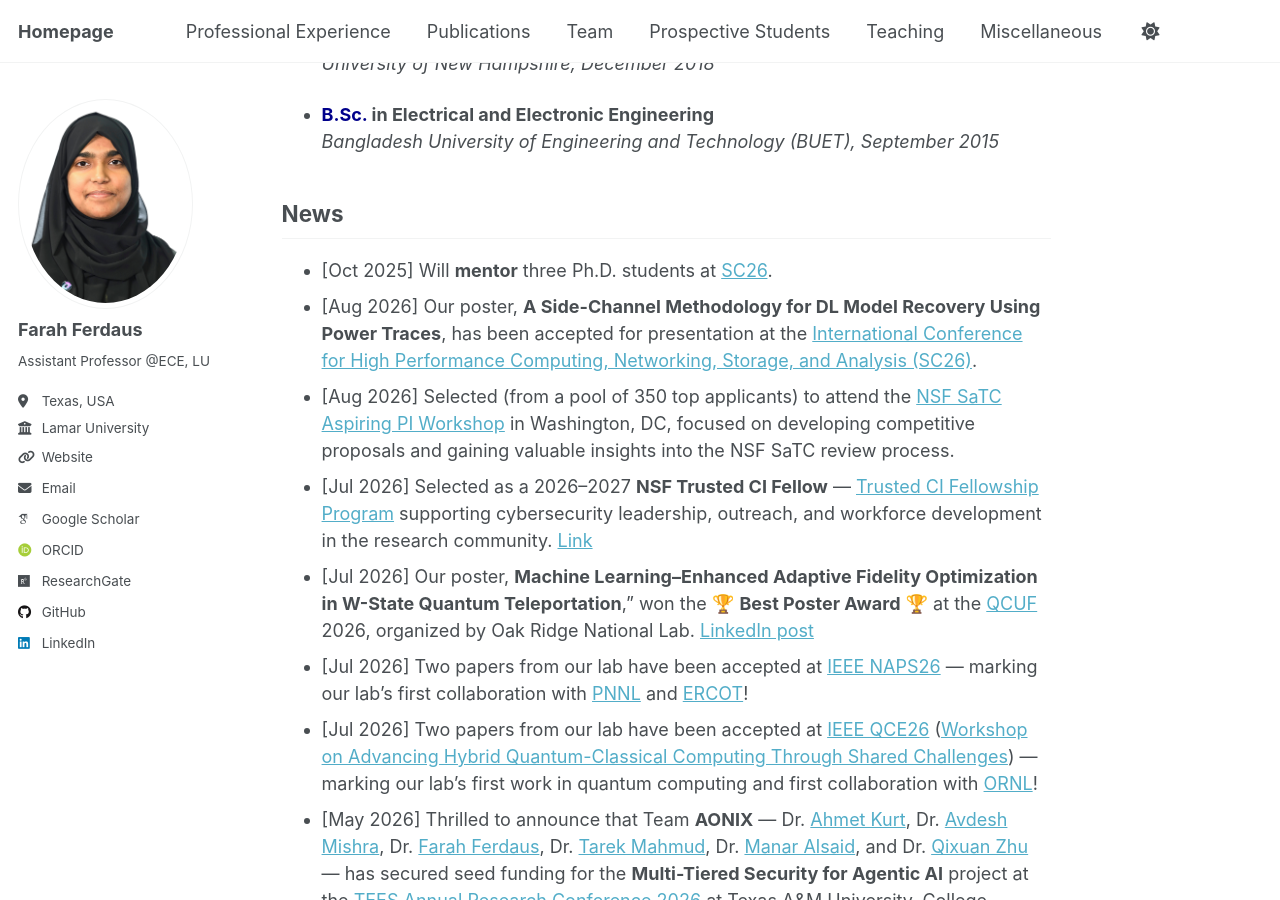
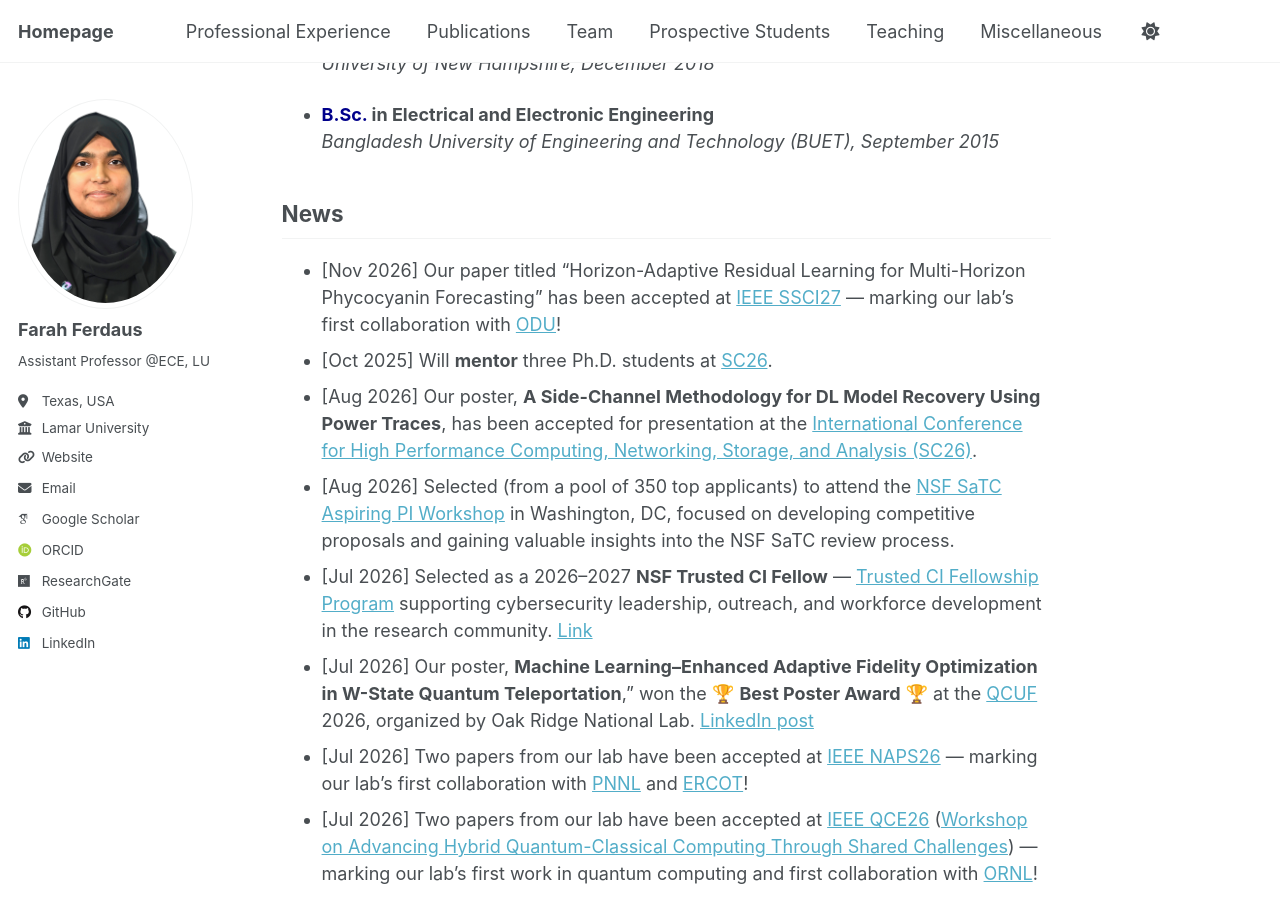
Before and after one commit to fferdaus/fferdaus.github.io, a Jekyll site: the page built from _pages/about.md, in a window 1280 px wide and 900 px high, scrolled down 861 px. Built offline with Jekyll 4.4.1, drawn with Linux system fonts in a browser that asks for light colours; emoji names are drawn with the system emoji font; some web fonts are replaced.

Commit message:
Update about.md

```diff
--- a/_pages/about.md
+++ b/_pages/about.md
@@ -61,6 +61,7 @@ I have published numerous scientific articles, including journal articles, confe
 <br> [Poster – Rayhan](https://lamar0-my.sharepoint.com/:b:/g/personal/fferdaus_lamar_edu/IQDJAmfeKdWtRoJOF0tiFMUCAV5S6lzGjz5sl6GAh_drQu0?e=ODjbzc) \| [Poster – Taher](https://lamar0-my.sharepoint.com/:b:/g/personal/fferdaus_lamar_edu/IQDaqvUznGsSSbnXCy_U9GppAXAiHoaEPJ6QIkLvs-92vq0?e=bWgcDz)
 -->
 ## News
+- [Nov 2026] Our paper titled "Horizon-Adaptive Residual Learning for Multi-Horizon Phycocyanin Forecasting" has been accepted at [IEEE SSCI27](https://attend.ieee.org/ssci-2027/) — marking our lab's first collaboration with [ODU](https://www.odu.edu/)!
 - [Oct 2025] Will **mentor** three Ph.D. students at [SC26](https://sc26.supercomputing.org/students/mentor-protege-matching/).
 - [Aug 2026] Our poster, **A Side-Channel Methodology for DL Model Recovery Using Power Traces**, has been accepted for presentation at the [International Conference for High Performance Computing, Networking, Storage, and Analysis (SC26)](https://sc26.supercomputing.org/).
 <!--- Our poster, **A Side-Channel Methodology for DL Model Recovery Using Power Traces**, has been accepted for presentation at the [TACC Symposium for Texas Researchers (TACCSTER 2026)](https://tacc.utexas.edu/taccster/2026/) organized by the Texas Advanced Computing Center (TACC).-->
```
